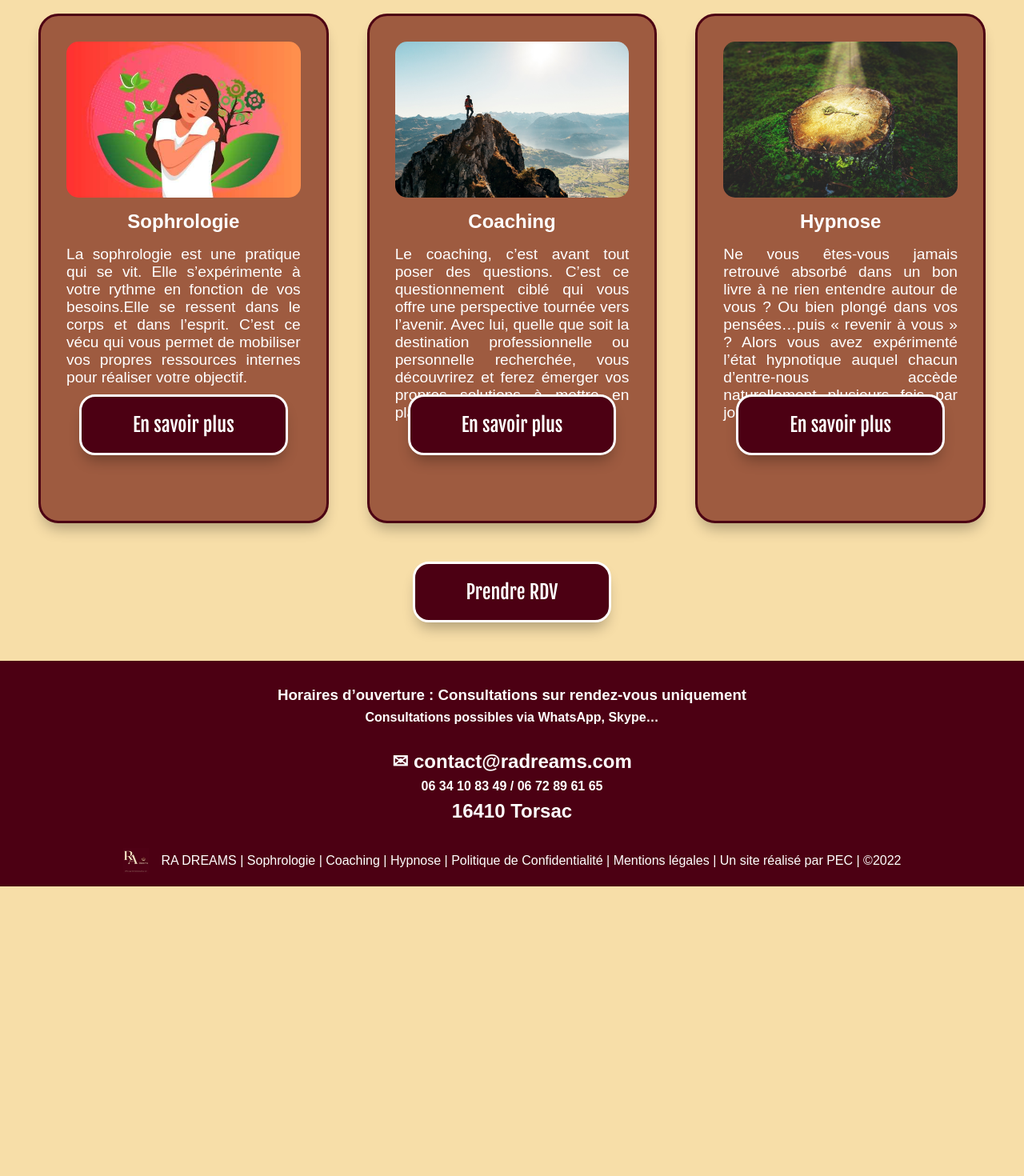
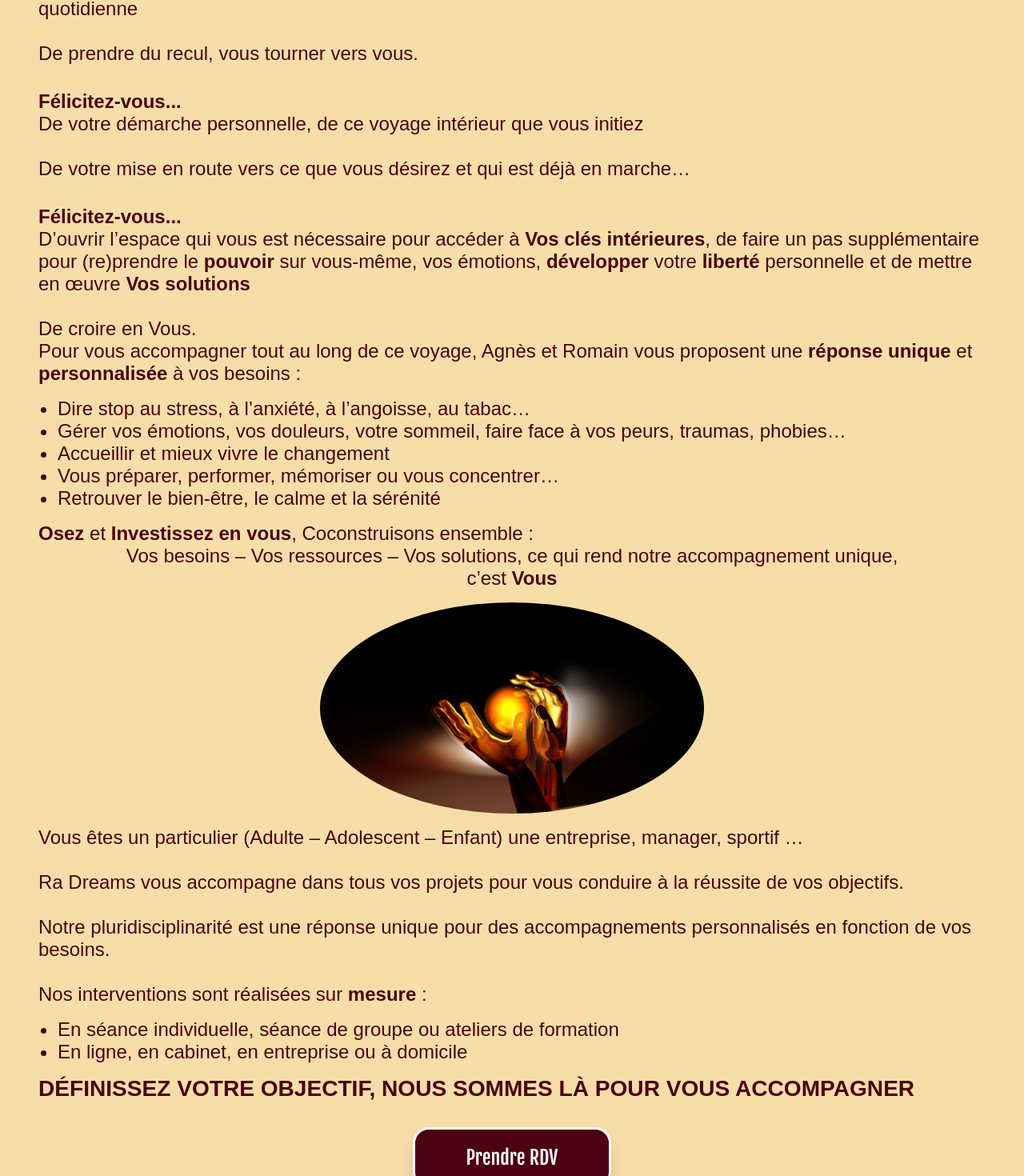
Before and after one commit to Malbrecht194/Radreams, a React (Vite) app: page / in a window 1280 px wide. Shown: the part 946-2416 px from the top of the page at 80% size. Before the commit the page ends 2054 px from the top, so only its background shows below. Built offline with nearby package versions, Linux system fonts and the light colour scheme; a web font is replaced by a local one.

Commit message:
Ajout sur la page d accueil / Déontologie

```diff
--- a/src/components/footer/index.jsx
+++ b/src/components/footer/index.jsx
@@ -16,7 +16,7 @@ export default function Footer() {
             </div>
             <div className="footer__infos">
                 <img src="/radreams.png" alt="Logo radreams" />
-                <p>RA DREAMS | <Link to="" className="footer__infos__links">Sophrologie</Link> | <Link to="" className="footer__infos__links">Coaching</Link> | <Link to="" className="footer__infos__links">Hypnose</Link> | <Link to="/politique-confidentialite" className="footer__infos__links">Politique de Confidentialité</Link> | <Link to="/mentions-legales" className="footer__infos__links">Mentions légales</Link> | Un site réalisé par PEC | ©2022</p>
+                <p>RA DREAMS | <Link to="/applications-et-outils/#Sophrologie" className="footer__infos__links">Sophrologie</Link> | <Link to="/applications-et-outils/#Coaching" className="footer__infos__links">Coaching</Link> | <Link to="/applications-et-outils/#Hypnose" className="footer__infos__links">Hypnose</Link> | <Link to="/politique-confidentialite" className="footer__infos__links">Politique de Confidentialité</Link> | <Link to="/mentions-legales" className="footer__infos__links">Mentions légales</Link> | Un site réalisé par PEC | ©2022</p>
             </div>
         </footer>
     )
--- a/src/components/header/header.scss
+++ b/src/components/header/header.scss
@@ -33,7 +33,7 @@
         width: 35%;
     }
     &__logo{
-        margin-left: 150px;
+        margin-left: 5vw;
         &__text{
             color: map-get($map: $colors, $key:couleurSecondaire );
             font-size: x-large;
--- a/src/components/questions/index.jsx
+++ b/src/components/questions/index.jsx
@@ -15,7 +15,7 @@ export default function Questions({ data }) {
 
     return (
         <article className="questionary">
-            <h2 className="questionary__title aref">{data.id}</h2>
+            <h2 className="questionary__title aref" id={data.id}>{data.id}</h2>
             {data.questions.map((question, index0) => (
                 <div className="questionary__question" key={index0}>
                     <div className="questionary__question__title">
--- a/src/pages/Accueil/accueil.scss
+++ b/src/pages/Accueil/accueil.scss
@@ -1,3 +1,28 @@
+@import "../../scss/utils/variables.scss";
+
+.welcome{
+    display: flex;
+    flex-direction: column;
+    justify-content: center;
+    color: map-get($map: $colors, $key:couleurPrimaire );
+    font-size: x-large;
+    margin: 2rem 3rem 2rem;
+    &__congrat{
+        margin-top: 2rem;
+    }
+    &__contentCenter{
+        text-align: center;
+    }
+    &__contentList{
+        margin: 1rem 0 1rem 1.5rem;
+    }
+    &__img{
+        width: 30rem;
+        margin: 1rem auto 1rem;
+        border-radius: 50%;
+    }
+}
+
 .toolCards {
     display: flex;
     flex-direction: column;
@@ -9,4 +34,8 @@
         gap: 3rem;
         padding:  0 3rem 0;
     }
-    }
+}
+
+.testimony{
+    margin-bottom: 3rem;
+}
--- a/src/pages/Accueil/index.jsx
+++ b/src/pages/Accueil/index.jsx
@@ -5,6 +5,7 @@ import Tools from "../../components/tools"
 import Banner from "../../components/banner"
 import BigBanner from "../../components/bigBanner"
 import bigBannerImg from "../../assets/images/BandeauAccueil.jpg"
+import fireImg from "../../assets/images/AccueilImg.jpeg"
 
 export default function Accueil() {
     const tools = useLoaderData() // loader pour charger les textes des outils de l'acccueil
@@ -13,7 +14,62 @@ export default function Accueil() {
             <BigBanner bigBannerImg={bigBannerImg} bigBannerAlt="Bandeau d'accueil avec coquillage" />
             <section className="introduction">
                 <Banner bannerTitle="RA DREAMS VOUS SOUHAITE LA BIENVENUE!" />
+                <article className="welcome">
+                    <h4 className="welcome__congrat aref">Félicitez-vous... </h4>
+                    <p className="welcome__content aref">
+                        De vous accorder de l’attention et du temps… Facebook, Tik-Tok, Instagram… n’ont qu’à bien se tenir, aujourd’hui, c’est à vous et uniquement à vous seul que vous accordez du temps <br /><br />
+                        De faire une pause pour prendre soin de vous, lorsque tout nous demande d’aller toujours plus vite dans la vie quotidienne <br /> <br />
+                        De prendre du recul, vous tourner vers vous.
+                    </p>
+                    <h4 className="welcome__congrat aref">Félicitez-vous... </h4>
+                    <p className="welcome__content aref">
+                        De votre démarche personnelle, de ce voyage intérieur que vous initiez <br /><br />
+                        De votre mise en route vers ce que vous désirez et qui est déjà en marche…
+                    </p>
+                    <h4 className="welcome__congrat aref">Félicitez-vous... </h4>
+                    <p className="welcome__content aref">
+                        D’ouvrir l’espace qui vous est nécessaire pour accéder à <span className="welcome__content gras aref">Vos clés intérieures</span>, de faire un pas supplémentaire pour (re)prendre le <span className="welcome__content gras aref">pouvoir</span> sur vous-même, vos émotions, <span className="welcome__content gras aref">développer</span> votre <span className="welcome__content gras aref">liberté</span> personnelle et de mettre en œuvre <span className="welcome__content gras aref">Vos solutions</span> <br /><br />
+                        De croire en Vous.
+                    </p>
+                    <p className="welcome__content aref">
+                        Pour vous accompagner tout au long de ce voyage, Agnès et Romain vous proposent une <span className="welcome__content gras aref">réponse unique</span> et <span className="welcome__content gras aref">personnalisée</span> à vos besoins :
+                    </p>
+                    <ul className="welcome__contentList aref" >
+                        <li className="aref">Dire stop au stress, à l’anxiété, à l’angoisse, au tabac…</li>
+                        <li className="aref">Gérer vos émotions, vos douleurs, votre sommeil, faire face à vos peurs, traumas, phobies…</li>
+                        <li className="aref">Accueillir et mieux vivre le changement</li>
+                        <li className="aref">Vous préparer, performer, mémoriser ou vous concentrer…</li>
+                        <li className="aref">Retrouver le bien-être, le calme et la sérénité</li>
+                    </ul>
 
+                    <p className="welcome__content aref">
+                        <span className="welcome__content gras aref">Osez</span> et <span className="welcome__content gras aref">Investissez en vous</span>, Coconstruisons ensemble :
+                    </p>
+
+                    <p className="welcome__contentCenter aref">
+                        Vos besoins – Vos ressources – Vos solutions, ce qui rend notre accompagnement unique, <br />
+                        c’est <span className="welcome__content gras aref">Vous</span>
+
+
+                    </p>
+
+                    <img src={fireImg} alt="énergie intérieur" className="welcome__img"/>
+
+                    <p className="welcome__content aref">
+                        Vous êtes un particulier (Adulte – Adolescent – Enfant) une entreprise, manager, sportif … <br /> <br />
+                        Ra Dreams vous accompagne dans tous vos projets pour vous conduire à la réussite de vos objectifs. <br /> <br />
+                        Notre pluridisciplinarité est une réponse unique pour des accompagnements personnalisés en fonction de vos besoins. <br /> <br />
+                        Nos interventions sont réalisées sur <span className="welcome__content gras aref">mesure</span> :
+                    </p>
+
+                    <ul className="welcome__contentList" >
+                        <li className="aref">En séance individuelle, séance de groupe ou ateliers de formation</li>
+                        <li className="aref">En ligne, en cabinet, en entreprise ou à domicile</li>
+                    </ul>
+
+                    <h3 className="welcome__content aref">DÉFINISSEZ VOTRE OBJECTIF, NOUS SOMMES LÀ POUR VOUS ACCOMPAGNER</h3>
+                </article>
+                <Button className='toolsCards__button' buttonTitle="Prendre RDV" buttonLink='/contact' />
             </section>
 
             <section className="toolCards">
@@ -27,7 +83,7 @@ export default function Accueil() {
             </section>
 
             <section className="testimony">
-
+                <Banner bannerTitle="TÉMOIGNAGES - EXPÉRIENCES" />
             </section>
 
         </>
--- a/src/pages/Déontologie/deontologie.scss
+++ b/src/pages/Déontologie/deontologie.scss
@@ -0,0 +1,21 @@
+@import '../../scss/utils/variables.scss';
+@import '../../scss/utils/mixins.scss';
+
+.deontologieContainer {
+    display: flex;
+    flex-direction: column;
+    padding: 3rem;
+    &__sectionTitle{
+        font-weight: lighter
+    }
+    &__title{
+        @include textTitle();
+    }
+    &__content{
+        font-size: x-large;
+    }
+}
+
+a{
+    color: map-get($map: $colors, $key: couleurPrimaire );
+}
```
Also changed, not shown: src/pages/Déontologie/index.jsx (+41 -0 lines), src/assets/images/AccueilImg.jpeg (renamed from src/assets/images/Image page d'accueil.jpeg).
